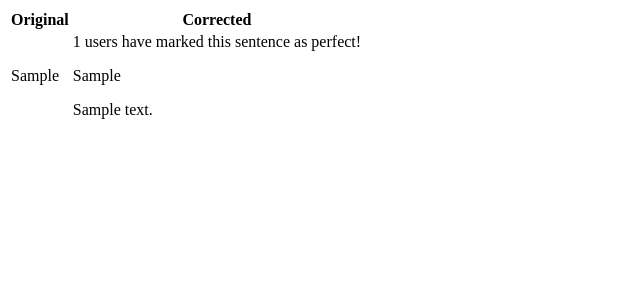
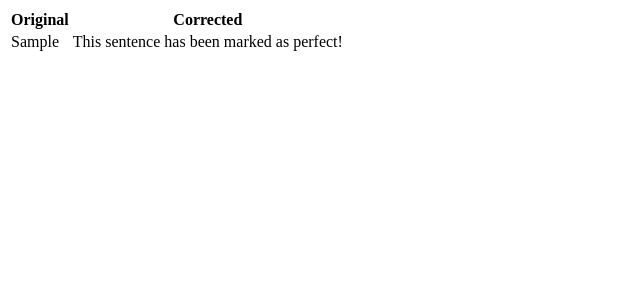
Before and after one commit to LangCorrect/server, a Django app: template langcorrect/templates/corrections/partials/side_by_side_corrections.html in a window 1280 px wide. Shown: the top 300 px of the page, without its empty margins (0-640 px from the left). Run offline with Django 5.2, Linux system fonts and the light colour scheme; the template is opened without the code that fills it: values that come from a table or form of the project are taken from there, others are empty; tables that the repository leaves empty hold one stand-in row (values such as "Sample post"); parts of the project's set-up code (start-up, migrations or seed data) failed here and were passed over.

Commit message:
refactor(SideBySideCorrections): Update to use new schema

```diff
--- a/langcorrect/templates/corrections/partials/side_by_side_corrections.html
+++ b/langcorrect/templates/corrections/partials/side_by_side_corrections.html
@@ -12,23 +12,20 @@
       <tr>
         <td>{{ post_row.sentence }}</td>
         <td>
-          {% if post_row.perfectrow_set.exists %}
-            <p class="text-success">
-              {% blocktranslate with user_count=post_row.perfectrow_set.all.count %}
-            {{ user_count }} users have marked this sentence as perfect!
-          {% endblocktranslate %}
-            </p>
+          {% if post_row.postcorrection_set.exists %}
+            {% for correction in post_row.postcorrection_set.all %}
+              {% if correction.feedback_type == "perfect" %}
+                <p class="text-success">{% translate "This sentence has been marked as perfect!" %}</p>
+              {% else %}
+                <div class="border mb-2 p-1">
+                  <p>{{ correction.display_correction|safe }}</p>
+                  <p class="text-muted">{{ correction.note }}</p>
+                </div>
+              {% endif %}
+            {% endfor %}
           {% endif %}
-          {% for correction in post_row.correctedrow_set.all %}
-            <div class="card mb-2">
-              <div class="card-body">
-                <p>{{ correction.display_correction|safe }}</p>
-                {% if correction.note %}<p class="border p-2">{{ correction.note }}</p>{% endif %}
-              </div>
-            </div>
-          {% endfor %}
         </td>
-      {% endfor %}
-    </tr>
+      </tr>
+    {% endfor %}
   </tbody>
 </table>
```
